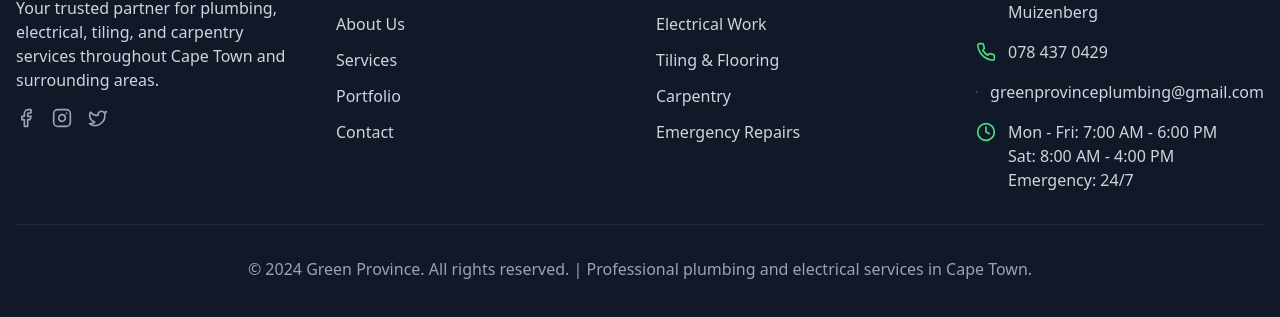
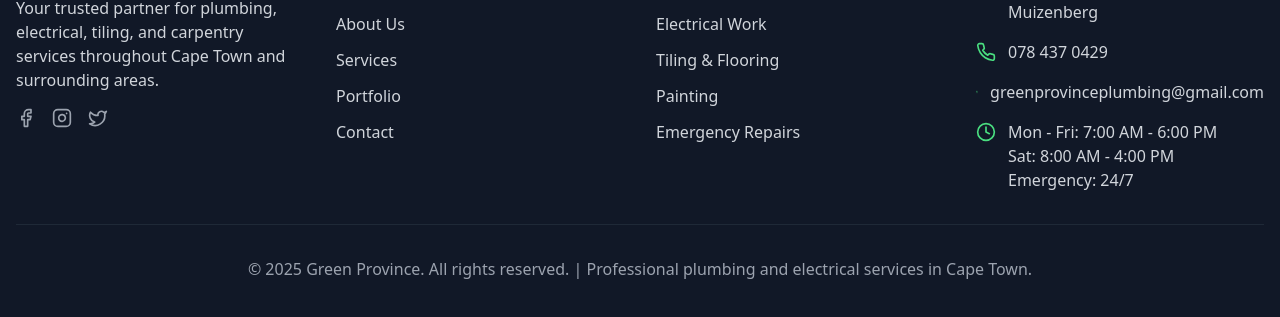
Before and after one commit to skyboltlabs/greenprovince, a React (Vite) app: page /contact in a window 1280 px wide. Shown: the part 2880-3197 px from the top of the page. Built offline with nearby package versions, Linux system fonts and the light colour scheme.

Commit message:
Update Footer.tsx

```diff
--- a/src/components/Footer.tsx
+++ b/src/components/Footer.tsx
@@ -47,7 +47,7 @@ const Footer = () => {
               <li className="text-gray-300">Plumbing Services</li>
               <li className="text-gray-300">Electrical Work</li>
               <li className="text-gray-300">Tiling & Flooring</li>
-              <li className="text-gray-300">Carpentry</li>
+              <li className="text-gray-300">Painting</li>
               <li className="text-gray-300">Emergency Repairs</li>
             </ul>
           </div>
@@ -85,7 +85,7 @@ const Footer = () => {
 
         <div className="border-t border-gray-800 mt-8 pt-8 text-center">
           <p className="text-gray-400">
-            © 2024 Green Province. All rights reserved. | Professional plumbing and electrical services in Cape Town.
+            © 2025 Green Province. All rights reserved. | Professional plumbing and electrical services in Cape Town.
           </p>
         </div>
       </div>
```
